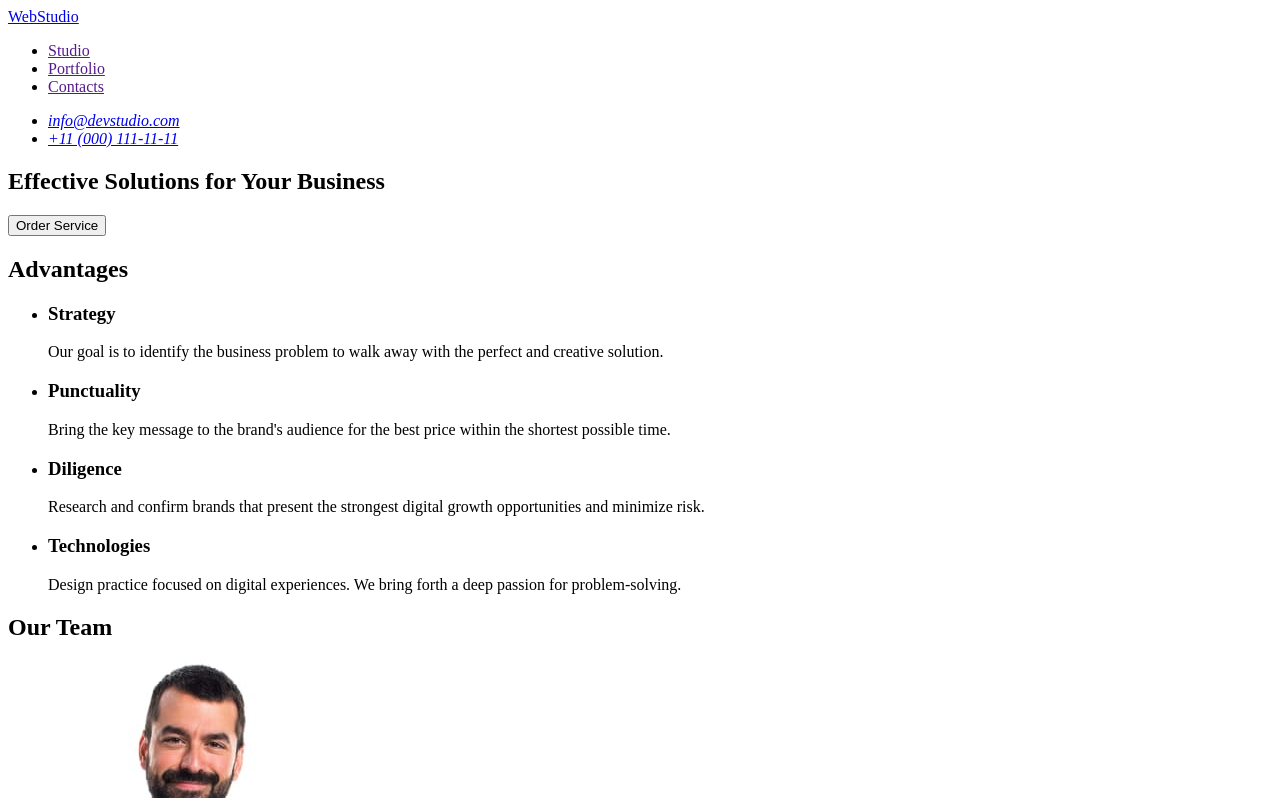
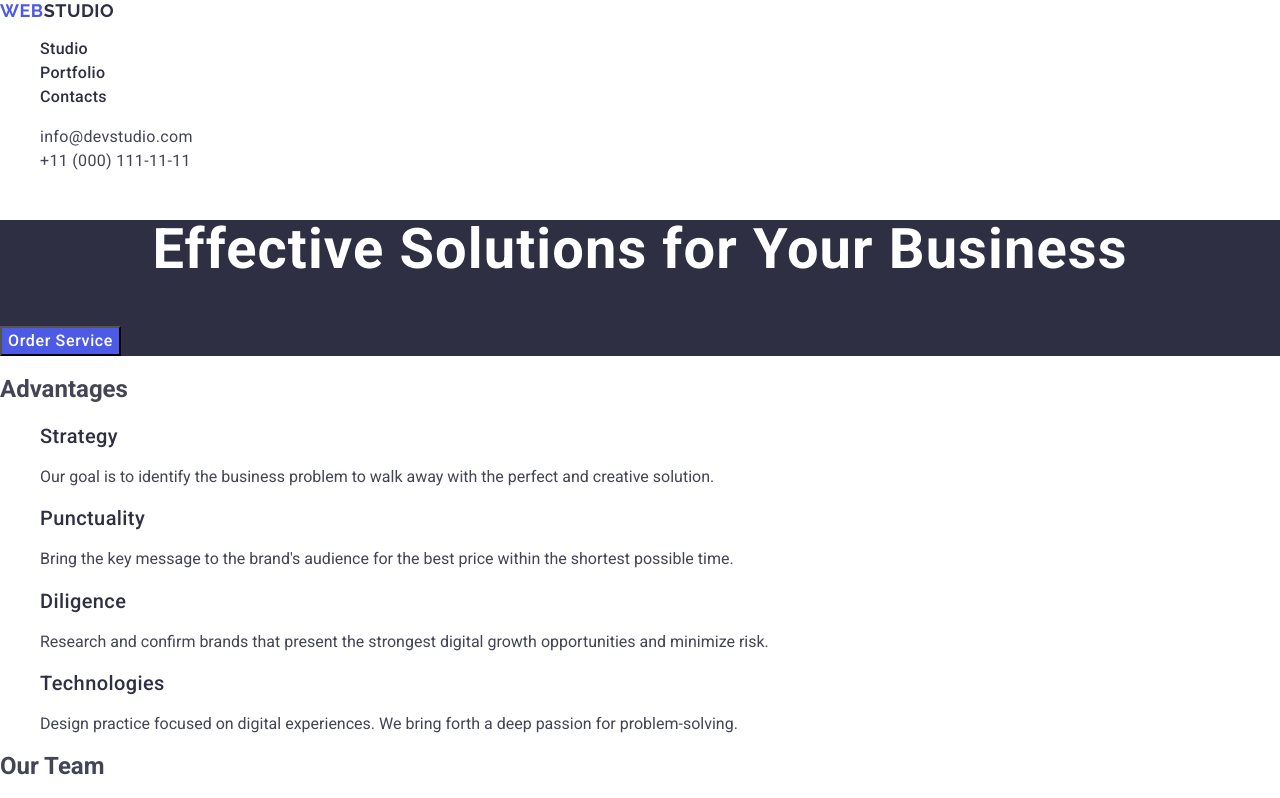
Before and after one commit to MaksymSelezen/goit-markup-hw-02, a plain HTML site: page index.html in a window 1280 px wide. Shown: the top 798 px of the page. Drawn offline with nearby package versions, Linux system fonts and the light colour scheme.

Commit message:
markup and styles modul 2

```diff
--- /dev/null
+++ b/css/styles.css
@@ -0,0 +1,103 @@
+body {
+  font-family: "Roboto", sans-serif;
+  color: #434455;
+  background-color: #fff;
+}
+
+ul,
+ol {
+  list-style-type: none;
+}
+
+a {
+  text-decoration: none;
+}
+
+.logo {
+  font-family: "Raleway", sans-serif;
+  font-weight: 700;
+  font-size: 18px;
+  line-height: 1.17;
+  letter-spacing: 0.03em;
+  text-transform: uppercase;
+  color: #4d5ae5;
+}
+
+.header-logo .logo-part {
+  color: #2e2f42;
+}
+
+.nav-link {
+  font-weight: 500;
+  font-size: 16px;
+  line-height: 1.5;
+  letter-spacing: 0.02em;
+  color: #2e2f42;
+}
+
+.nav-link:hover,
+.nav-link:focus {
+  color: #404bbf;
+}
+
+.contacts {
+  font-style: normal;
+}
+
+.contacts-link {
+  font-size: 16px;
+  line-height: 1.5;
+  letter-spacing: 0.02em;
+  color: #434455;
+}
+
+.contacts-link:hover,
+.contacts-link:focus {
+  color: #404bbf;
+}
+
+/* MAIN SECTION */
+
+.main-section {
+  background-color: #2e2f42;
+}
+
+.main-title {
+  font-size: 56px;
+  line-height: 1.07;
+  letter-spacing: 0.02em;
+  text-align: center;
+  color: #fff;
+}
+
+.main-btn {
+  font-weight: 500;
+  font-size: 16px;
+  line-height: 1.5;
+  letter-spacing: 0.04em;
+  color: #fff;
+  background-color: #4d5ae5;
+}
+
+.main-btn:hover,
+.main-btn:focus {
+  background-color: #404bbf;
+}
+
+.submain-list-title {
+  font-weight: 500;
+  font-size: 20px;
+  line-height: 1.2;
+  letter-spacing: 0.02em;
+  color: #2e2f42;
+}
+
+.submain-text {
+  font-weight: 400;
+  font-size: 16px;
+  line-height: 1.5;
+  letter-spacing: 0.02em;
+  color: #434455;
+}
+
+/* SECTION "OUR TEAM" */
--- a/index.html
+++ b/index.html
@@ -4,65 +4,101 @@
     <meta charset="UTF-8" />
     <meta name="viewport" content="width=device-width, initial-scale=1.0" />
     <title>Web Studio</title>
+
+    <link
+      rel="stylesheet"
+      href="https://cdnjs.cloudflare.com/ajax/libs/modern-normalize/2.0.0/modern-normalize.min.css"
+      integrity="sha512-4xo8blKMVCiXpTaLzQSLSw3KFOVPWhm/TRtuPVc4WG6kUgjH6J03IBuG7JZPkcWMxJ5huwaBpOpnwYElP/m6wg=="
+      crossorigin="anonymous"
+      referrerpolicy="no-referrer"
+    />
+
+    <link rel="preconnect" href="https://fonts.googleapis.com" />
+    <link rel="preconnect" href="https://fonts.gstatic.com" crossorigin />
+    <link
+      href="https://fonts.googleapis.com/css2?family=Raleway:wght@700&family=Roboto:wght@400;500;700&display=swap"
+      rel="stylesheet"
+    />
+
+    <link rel="stylesheet" href="./css/styles.css" />
   </head>
+
   <body>
-    <header>
-      <nav>
-        <a href="./index.html">WebStudio</a>
-        <ul>
-          <li><a href="">Studio</a></li>
-          <li><a href="">Portfolio</a></li>
-          <li><a href="">Contacts</a></li>
+    <header class="header">
+      <nav class="header-nav">
+        <a class="logo header-logo" href="./index.html"
+          >Web<span class="logo-part">Studio</span></a
+        >
+        <ul class="nav-list">
+          <li class="nav-item">
+            <a class="nav-link" href="./index.html">Studio</a>
+          </li>
+          <li class="nav-item"><a class="nav-link" href="">Portfolio</a></li>
+          <li class="nav-item"><a class="nav-link" href="">Contacts</a></li>
         </ul>
       </nav>
 
-      <address>
-        <ul>
-          <li><a href="mailto:info@devstudio.com">info@devstudio.com</a></li>
-          <li><a href="tel:+110001111111">+11 (000) 111-11-11</a></li>
+      <address class="contacts">
+        <ul class="contacts-list">
+          <li class="contacts-item">
+            <a class="contacts-link" href="mailto:info@devstudio.com"
+              >info@devstudio.com</a
+            >
+          </li>
+          <li class="contacts-item">
+            <a class="contacts-link" href="tel:+110001111111"
+              >+11 (000) 111-11-11</a
+            >
+          </li>
         </ul>
       </address>
     </header>
 
+    <!-- MAIN SECTION -->
+
     <main>
-      <section>
-        <h1>Effective Solutions for Your Business</h1>
-        <button type="button">Order Service</button>
+      <section class="main-section">
+        <h1 class="main-title">Effective Solutions for Your Business</h1>
+        <button class="main-btn" type="button">Order Service</button>
       </section>
 
-      <section>
-        <h2>Advantages</h2>
-        <ul>
-          <li>
-            <h3>Strategy</h3>
-            <p>
+      <!-- SUBMAIN SECTION -->
+
+      <section class="submain-section">
+        <h2 class="submain-title">Advantages</h2>
+        <ul class="submain-list">
+          <li class="submain-list-item">
+            <h3 class="submain-list-title">Strategy</h3>
+            <p class="submain-list-text">
               Our goal is to identify the business problem to walk away with the
               perfect and creative solution.
             </p>
           </li>
-          <li>
-            <h3>Punctuality</h3>
-            <p>
+          <li class="submain-list-item">
+            <h3 class="submain-list-title">Punctuality</h3>
+            <p class="submain-list-text">
               Bring the key message to the brand's audience for the best price
               within the shortest possible time.
             </p>
           </li>
-          <li>
-            <h3>Diligence</h3>
-            <p>
+          <li class="submain-list-item">
+            <h3 class="submain-list-title">Diligence</h3>
+            <p class="submain-list-text">
               Research and confirm brands that present the strongest digital
               growth opportunities and minimize risk.
             </p>
           </li>
-          <li>
-            <h3>Technologies</h3>
-            <p>
+          <li class="submain-list-item">
+            <h3 class="submain-list-title">Technologies</h3>
+            <p class="submain-list-text">
               Design practice focused on digital experiences. We bring forth a
               deep passion for problem-solving.
             </p>
           </li>
         </ul>
       </section>
+
+      <!-- SECTION "OUR TEAM" -->
 
       <section>
         <h2>Our Team</h2>
@@ -89,8 +125,54 @@
           </li>
         </ul>
       </section>
+
+      <!-- SECTION "OUR PORTFOLIO" -->
+
+      <section>
+        <h2>Our Portfolio</h2>
+        <ul>
+          <li>
+            <img src="./images/banking.jpg" alt="banking-app" width="360" />
+            <h3>Banking App</h3>
+            <p>App</p>
+          </li>
+          <li>
+            <img
+              src="./images/payment.jpg"
+              alt="cashless-payment"
+              width="360"
+            />
+            <h3>Cashless Payment</h3>
+            <p>Marketing</p>
+          </li>
+          <li>
+            <img src="./images/app.jpg" alt="meditation-app" width="360" />
+            <h3>Meditation App</h3>
+            <p>App</p>
+          </li>
+          <li>
+            <img src="./images/taxi.jpg" alt="taxi-service" width="360" />
+            <h3>Taxi Service</h3>
+            <p>Marketing</p>
+          </li>
+          <li>
+            <img
+              src="./images/screen.jpg"
+              alt="screen-illustrations"
+              width="360"
+            />
+            <h3>Screen Illustrations</h3>
+            <p>Design</p>
+          </li>
+          <li>
+            <img src="./images/courses.jpg" alt="Online Courses" width="360" />
+            <h3>Online Courses</h3>
+            <p>Marketing</p>
+          </li>
+        </ul>
+      </section>
     </main>
-    <footer>
+    <footer class="page-footer">
       <a href="./index.html">WebStudio</a>
       <p>
         Increase the flow of customers and sales for your business with digital
```
Also changed, not shown: images/app.jpg (added), images/banking.jpg (added), images/courses.jpg (added), images/payment.jpg (added), images/screen.jpg (added), images/taxi.jpg (added).
